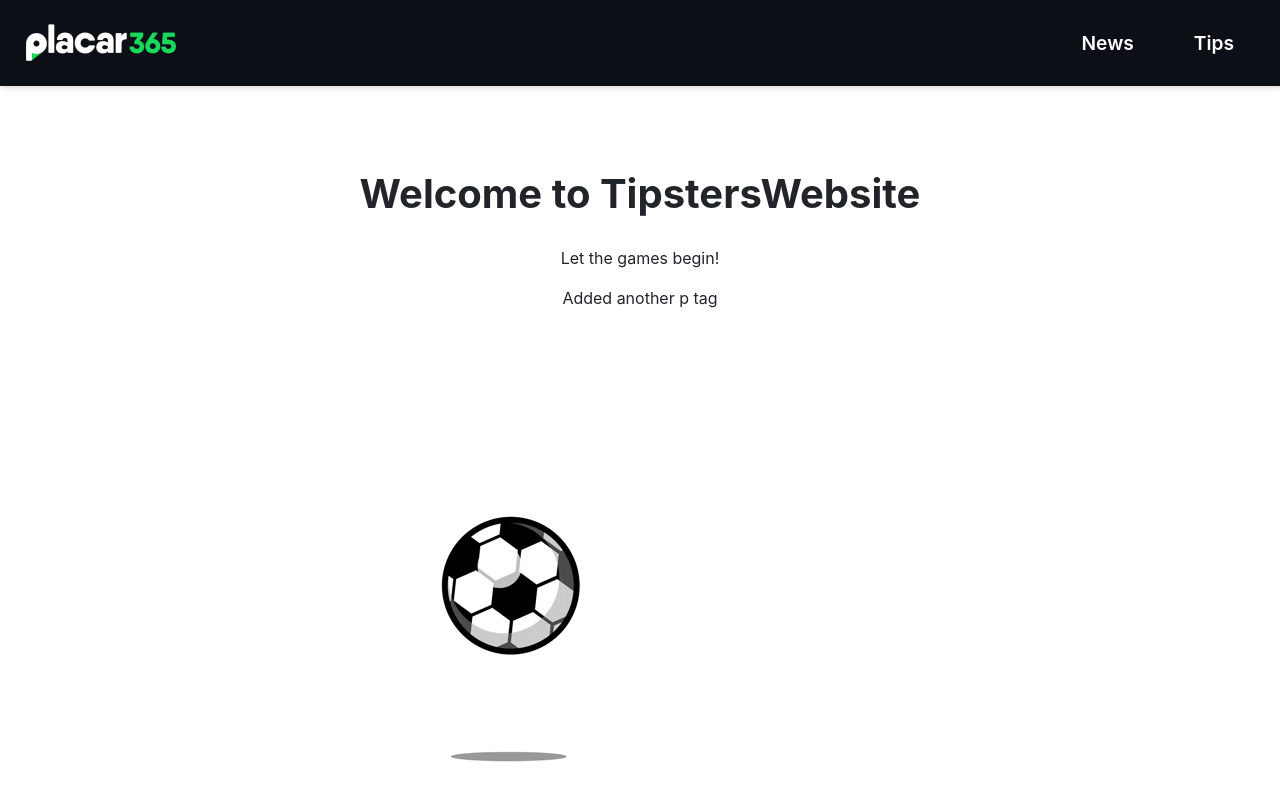
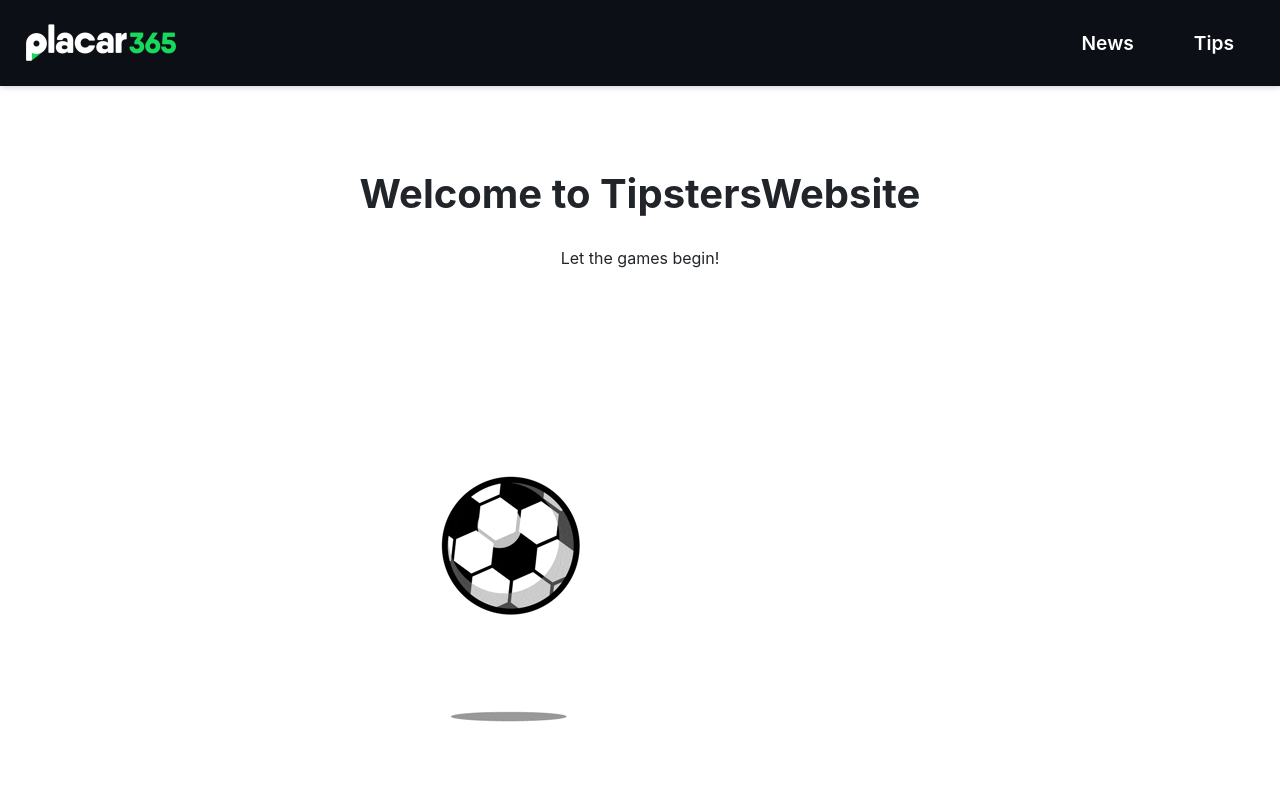
Before and after one commit to bpoupado/tipsters_website, a React (Create React App) app: page / in a window 1280 px wide. Shown: the top 800 px of the page. Built offline with nearby package versions, Linux system fonts and the light colour scheme.

Commit message:
slogan edited

```diff
--- a/src/pages/homepage/homepage.component.jsx
+++ b/src/pages/homepage/homepage.component.jsx
@@ -14,7 +14,6 @@ function Homepage() {
                 <div className="col-md-12 text-center">
                     <h1 className="under-construction-title">Welcome to TipstersWebsite</h1>
                     <p>Let the games begin!</p>
-                    <p>Added another p tag</p>
                 </div>
             </div>
             <div className="row">
```
